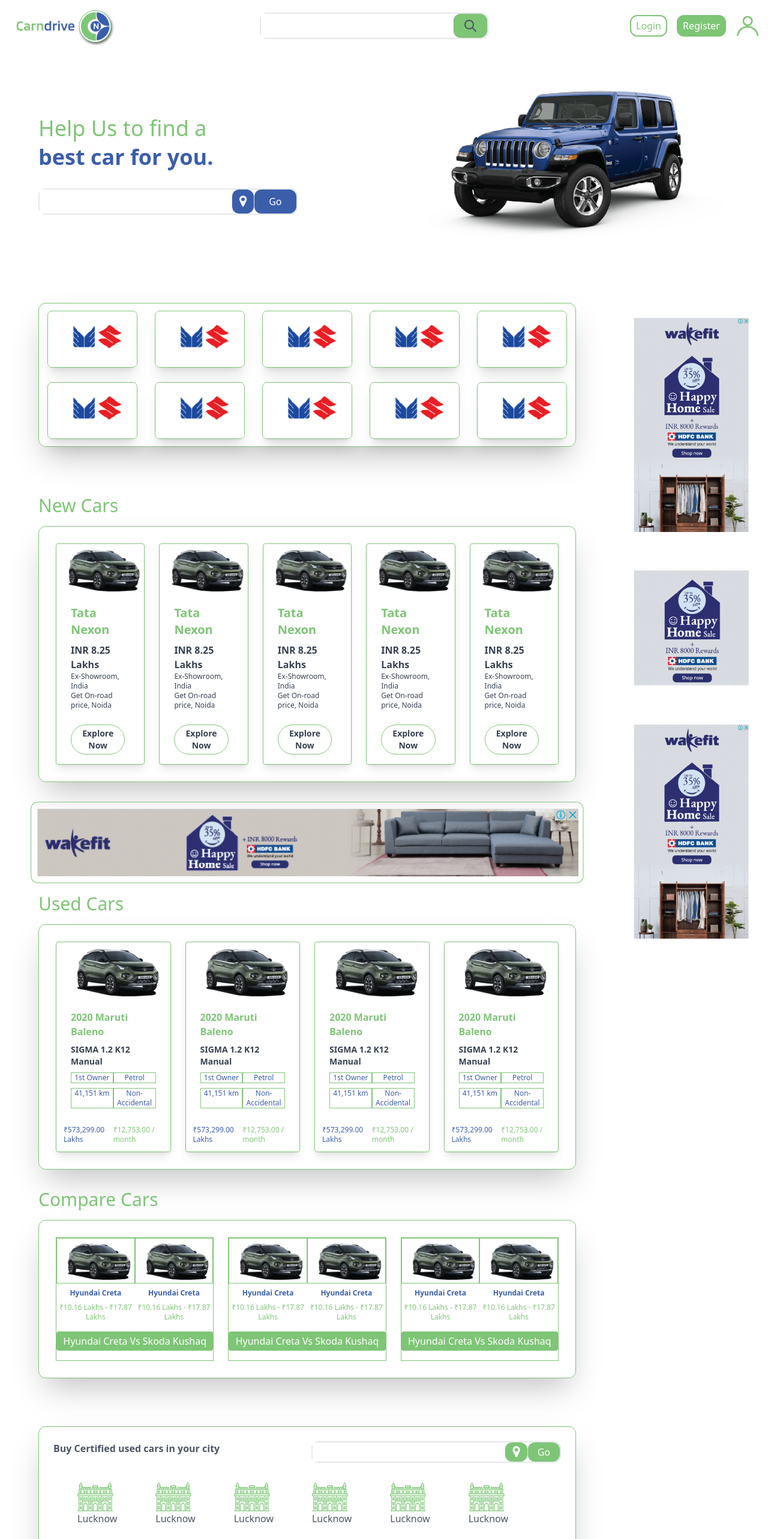
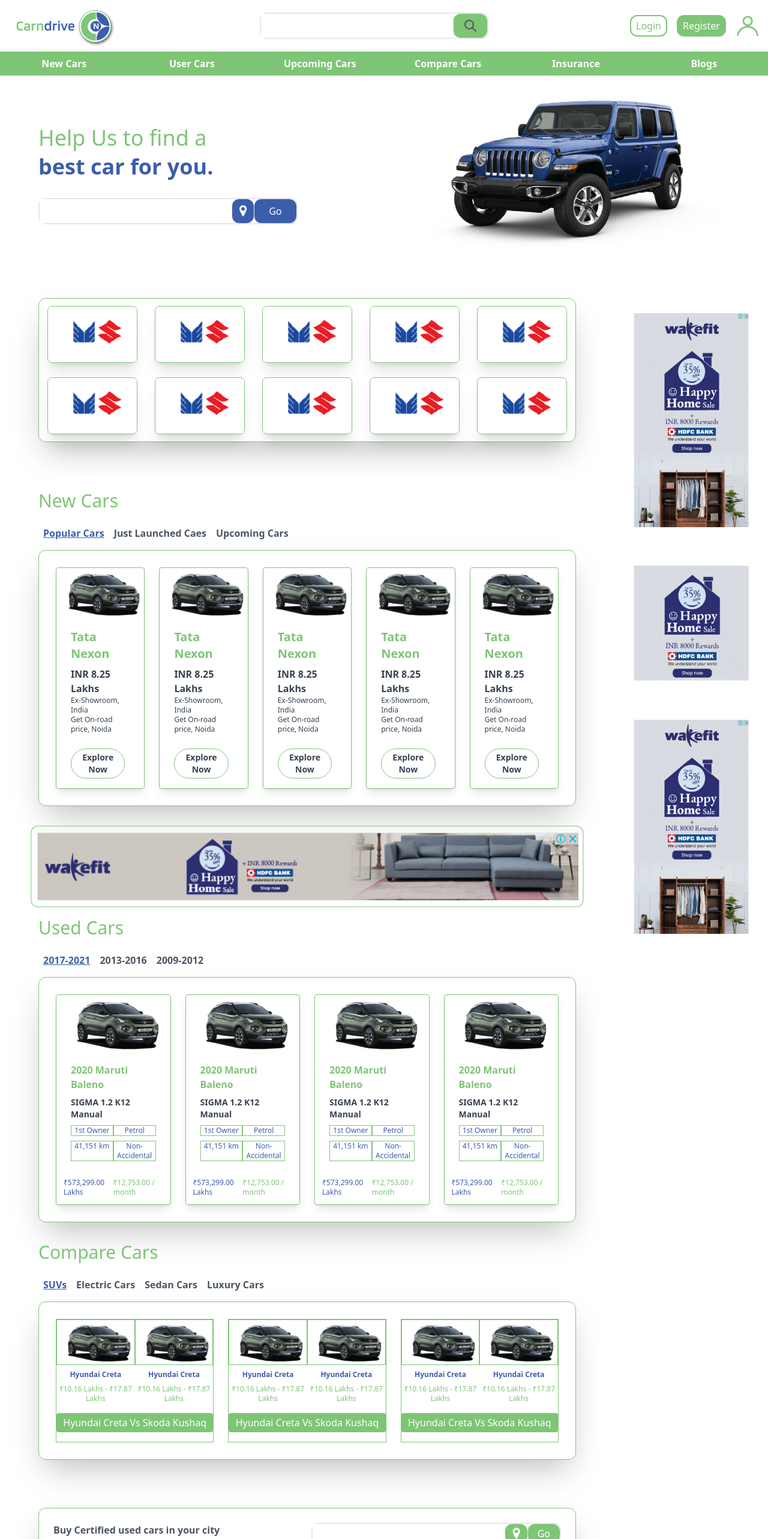
Before and after one commit to punit3299/carndrive, an Angular app: page /home in a window 1280 px wide. Shown: the top 2566 px of the page at 60% size. Built offline with nearby package versions, Linux system fonts and the light colour scheme.

Commit message:
landing page modified

```diff
--- a/src/app/components/home/home.component.html
+++ b/src/app/components/home/home.component.html
@@ -1,5 +1,13 @@
+<div class="flex flex-wrap background-green text-center text-white font-bold py-2">
+    <div class="w-1/6">New Cars</div>
+    <div class="w-1/6">User Cars</div>
+    <div class="w-1/6">Upcoming Cars</div>
+    <div class="w-1/6">Compare Cars</div>
+    <div class="w-1/6">Insurance</div>
+    <div class="w-1/6">Blogs</div>
+</div>
 <section class="text-gray-600 body-font">
-    <div class="container mx-auto flex p-16 md:flex-row flex-col items-center">
+    <div class="container mx-auto flex px-16 py-10 md:flex-row flex-col items-center">
         <div
             class="lg:flex-grow md:w-1/2 lg:pr-24 md:pr-16 flex flex-col md:items-start md:text-left mb-16 md:mb-0 items-center text-center">
             <h1 class="sm:text-4xl text-5xl mb-2 font-medium font-bold" style="color: #7EC576;">Help Us to find
@@ -148,8 +156,12 @@
         </section>
 
         <section class="text-gray-600 px-16 py-10 body-font">
-            <div class="mb-4">
-                <h1 class="sm:text-3xl text-2xl font-medium title-font text-green mb-4">Car Updates</h1>
+            <h1 class="sm:text-3xl text-2xl font-medium title-font text-green mb-2">Car Updates</h1>
+            <div class="inline-flex my-4 font-bold">
+                <div class="cursor-pointer underline text-blue px-2">Blogs</div>
+                <div class="px-2">Car Reviews</div>
+                <div class="px-2">Launch Updates</div>
+                <div class="px-2">Market News</div>
             </div>
             <div class="container mx-auto flex md:flex-row flex-col items-center">
                 <div class="shadow-2xl rounded-xl green-border border-2 p-4">
--- a/src/app/components/home/new-cars/new-cars.component.html
+++ b/src/app/components/home/new-cars/new-cars.component.html
@@ -1,6 +1,9 @@
 <section class="text-gray-600 px-16 py-10 -mb-12 body-font">
-    <div class="mb-4">
-        <h1 class="sm:text-3xl text-2xl font-medium title-font text-green mb-4">New Cars</h1>
+    <h1 class="sm:text-3xl text-2xl font-medium title-font text-green mb-2">New Cars</h1>
+    <div class="inline-flex my-4 font-bold">
+        <div class="cursor-pointer underline text-blue px-2">Popular Cars</div>
+        <div class="px-2">Just Launched Caes</div>
+        <div class="px-2">Upcoming Cars</div>
     </div>
     <div class="container mx-auto flex md:flex-row flex-col items-center">
         <div class="flex flex-wrap shadow-2xl rounded-xl green-border border-2 p-4">
@@ -123,8 +126,11 @@
 </div>
 
 <section class="text-gray-600 px-16 py-10 -mb-12 body-font">
-    <div class="mb-4">
-        <h1 class="sm:text-3xl text-2xl font-medium title-font text-green mb-4">Used Cars</h1>
+    <h1 class="sm:text-3xl text-2xl font-medium title-font text-green mb-2">Used Cars</h1>
+    <div class="inline-flex my-4 font-bold">
+        <div class="cursor-pointer underline text-blue px-2">2017-2021</div>
+        <div class="px-2">2013-2016</div>
+        <div class="px-2">2009-2012</div>
     </div>
     <div class="container mx-auto flex md:flex-row flex-col items-center">
         <div class="flex flex-wrap shadow-2xl rounded-xl green-border border-2 p-4">
@@ -273,8 +279,12 @@
 </section>
 
 <section class="text-gray-600 px-16 py-10 body-font">
-    <div class="mb-4">
-        <h1 class="sm:text-3xl text-2xl font-medium title-font text-green mb-4">Compare Cars</h1>
+    <h1 class="sm:text-3xl text-2xl font-medium title-font text-green mb-2">Compare Cars</h1>
+    <div class="inline-flex my-4 font-bold">
+        <div class="cursor-pointer underline text-blue px-2">SUVs</div>
+        <div class="px-2">Electric Cars</div>
+        <div class="px-2">Sedan Cars</div>
+        <div class="px-2">Luxury Cars</div>
     </div>
     <div class="container mx-auto flex md:flex-row flex-col items-center">
         <div class="shadow-2xl rounded-xl green-border border-2 p-4">
```
